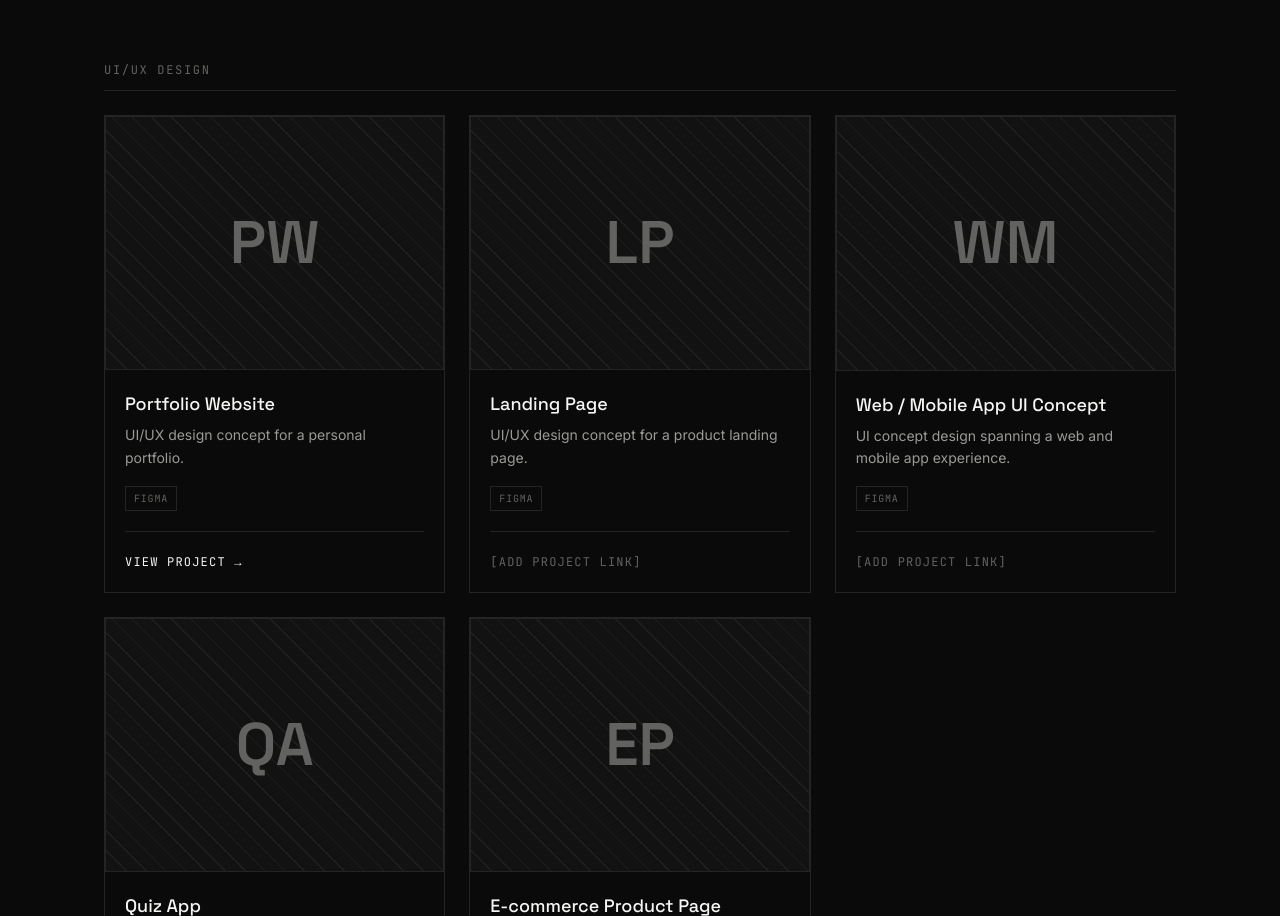
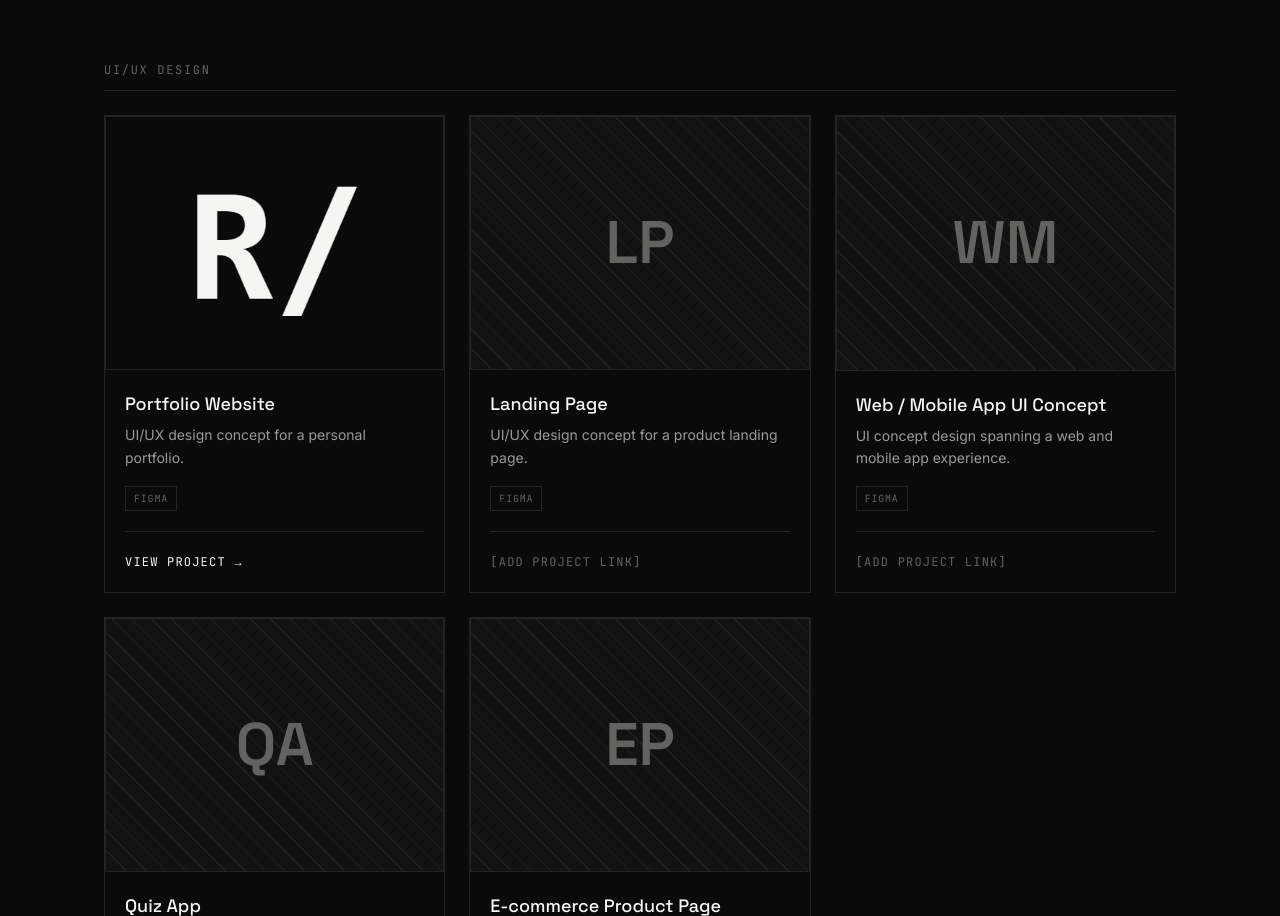
Before and after one commit to ryzacuriba16-a11y/RYZ, a React (Vite) app: page / in a window 1280 px wide. Shown: the part 2992-3908 px from the top of the page. Built offline with nearby package versions, Linux system fonts and the light colour scheme.

Commit message:
fix project card to show real images

```diff
--- a/src/components/ProjectCard.jsx
+++ b/src/components/ProjectCard.jsx
@@ -1,9 +1,10 @@
 import { motion } from "framer-motion";
 import useReducedMotion from "../hooks/useReducedMotion";
 
-// No real screenshots exist yet, so instead of a broken <img> or an
-// invented stock photo, each card gets a lightweight generated visual:
-// the project's initials in large type over a hairline-bordered panel.
+// No real screenshots exist for every project — for ones that don't have
+// an `image` set yet, this generates a lightweight placeholder instead of
+// a broken <img> or an invented stock photo: the project's initials over
+// a hairline-bordered panel.
 function PlaceholderVisual({ name }) {
   const initials = name
     .split(" ")
@@ -14,7 +15,7 @@
     .toUpperCase();
 
   return (
-    <div className="relative aspect-[4/3] w-full overflow-hidden border border-border bg-surface">
+    <div className="relative aspect-4/3 w-full overflow-hidden border border-border bg-surface">
       <div
         className="absolute inset-0 opacity-[0.06]"
         style={{
@@ -31,7 +32,7 @@
 }
 
 export default function ProjectCard({ project }) {
-  const { name, description, tech, link } = project;
+  const { name, description, tech, link, image } = project;
   const reducedMotion = useReducedMotion();
 
   return (
@@ -40,7 +41,17 @@
       transition={{ duration: 0.2, ease: "easeOut" }}
       className="group border border-border hover:border-border-strong transition-colors duration-200 flex flex-col"
     >
-      <PlaceholderVisual name={name} />
+      {image ? (
+        <div className="relative aspect-4/3 w-full overflow-hidden border border-border bg-surface">
+          <img
+            src={image}
+            alt={`${name} preview`}
+            className="absolute inset-0 h-full w-full object-cover"
+          />
+        </div>
+      ) : (
+        <PlaceholderVisual name={name} />
+      )}
 
       <div className="p-5 flex flex-col flex-1">
         <h4 className="font-display text-lg font-medium text-fg mb-1.5">{name}</h4>
@@ -65,13 +76,13 @@
               href={link}
               target="_blank"
               rel="noreferrer"
-              className="font-mono text-xs uppercase tracking-[0.1em] text-fg hover:text-fg-muted transition-colors"
+              className="font-mono text-xs uppercase tracking-widest text-fg hover:text-fg-muted transition-colors"
             >
               View Project →
             </a>
           ) : (
             <span
-              className="font-mono text-xs uppercase tracking-[0.1em] text-fg-faint cursor-not-allowed"
+              className="font-mono text-xs uppercase tracking-widest text-fg-faint cursor-not-allowed"
               title="Add a project link in src/data/content.js"
             >
               [Add project link]
```
